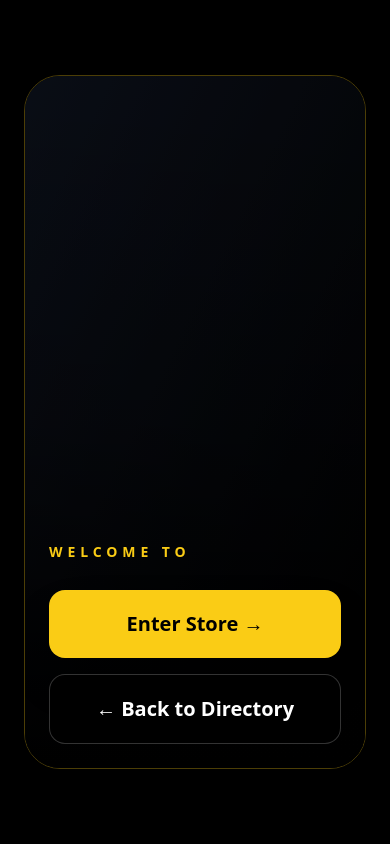
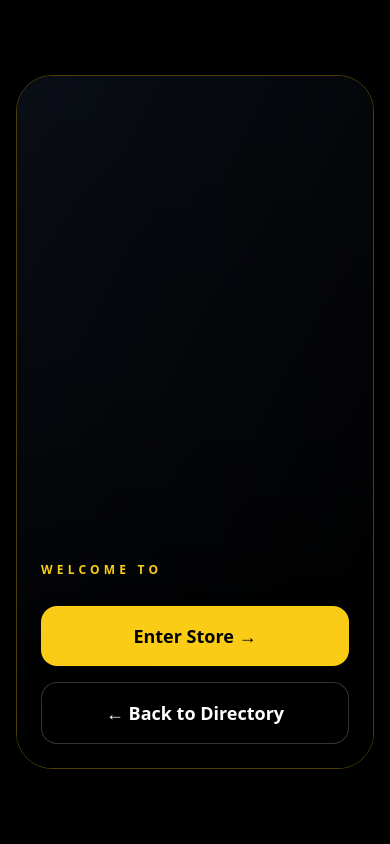
Before and after one commit to majicmall/majicmall, a Django app: template core/templates/mall/storefront_entry.html in a window 390 px wide. Run offline with Django 5.2, Linux system fonts and the light colour scheme; the template is opened without the code that fills it, so the values that code supplies are empty; some libraries are stand-ins or nearby versions.

Commit message:
Fix mobile storefront hero rendering

```diff
--- a/core/templates/mall/storefront_entry.html
+++ b/core/templates/mall/storefront_entry.html
@@ -6,19 +6,39 @@
 <title>{{ store.store_name }} | MajicMall Megaverse</title>
 <meta name="viewport" content="width=device-width, initial-scale=1.0">
 <script src="https://cdn.tailwindcss.com"></script>
+
+<style>
+  @media (max-width: 640px) {
+    .storefront-hero {
+      min-height: 78vh;
+      border-radius: 28px;
+    }
+
+    .storefront-hero-content {
+      min-height: 78vh;
+    }
+
+    .storefront-hero-img {
+      object-fit: cover;
+      object-position: center top;
+    }
+  }
+</style>
 </head>
 
 <body class="bg-black text-white min-h-screen">
 
-<main class="min-h-screen flex items-center justify-center px-6 py-10">
+<main class="min-h-screen flex items-center justify-center px-4 md:px-6 py-8 md:py-10">
 
-  <section class="relative w-full max-w-6xl rounded-[36px] overflow-hidden border border-yellow-400/30 shadow-2xl min-h-[82vh]">
+  <section class="storefront-hero relative w-full max-w-6xl rounded-[36px] overflow-hidden border border-yellow-400/30 shadow-2xl min-h-[82vh]">
 
     <!-- STOREFRONT HERO IMAGE -->
     {% if store.storefront_image %}
-    <img src="{{ store.storefront_image.url }}"
+      <img
+        src="{{ store.storefront_image.url }}"
         alt="{{ store.store_name }}"
-         class="absolute inset-0 w-full h-full object-cover">
+        class="storefront-hero-img absolute inset-0 w-full h-full object-cover object-center"
+      >
     {% else %}
       <div class="absolute inset-0 bg-gradient-to-br from-gray-900 to-black"></div>
     {% endif %}
@@ -30,49 +50,57 @@
     <div class="absolute inset-0 bg-gradient-to-t from-black via-black/20 to-transparent"></div>
 
     <!-- CONTENT -->
-  <div class="relative z-10 flex flex-col justify-end min-h-[82vh] p-6 md:p-14">
+    <div class="storefront-hero-content relative z-10 flex flex-col justify-end min-h-[82vh] p-6 md:p-14">
 
       {% if store.logo %}
-      <img src="{{ store.logo.url }}"
+        <img
+          src="{{ store.logo.url }}"
           alt="{{ store.store_name }}"
-           class="h-28 w-28 rounded-3xl object-cover bg-white border-4 border-white/20 shadow-2xl mb-6">
+          class="h-24 w-24 md:h-28 md:w-28 rounded-3xl object-cover bg-white border-4 border-white/20 shadow-2xl mb-6"
+        >
       {% endif %}
 
-    <div class="text-yellow-400 uppercase tracking-[0.35em] font-black text-sm mb-3">
+      <div class="text-yellow-400 uppercase tracking-[0.35em] font-black text-xs md:text-sm mb-3">
         Welcome To
       </div>
 
-    <h1 class="text-5xl md:text-7xl font-black leading-none mb-4 text-white drop-shadow-2xl">
+      <h1 class="text-4xl md:text-7xl font-black leading-none mb-4 text-white drop-shadow-2xl">
         {{ store.store_name }}
       </h1>
 
       {% if store.slogan %}
-      <p class="text-xl md:text-2xl text-white/90 font-medium mb-5 max-w-3xl">
+        <p class="text-lg md:text-2xl text-white/90 font-medium mb-5 max-w-3xl">
           {{ store.slogan }}
         </p>
       {% endif %}
 
       {% if store.description %}
-      <p class="text-white/80 text-lg leading-relaxed max-w-3xl mb-10">
+        <p class="text-white/80 text-base md:text-lg leading-relaxed max-w-3xl mb-8 md:mb-10">
           {{ store.description|truncatewords:40 }}
         </p>
       {% endif %}
 
       <div class="flex flex-col sm:flex-row gap-4">
 
-      <a href="{% url 'store-inside' store.slug %}"
-         class="px-10 py-5 rounded-2xl bg-yellow-400 text-black font-black text-xl hover:bg-yellow-300 transition text-center shadow-2xl">
+        <a
+          href="{% url 'store-inside' store.slug %}"
+          class="px-8 md:px-10 py-4 md:py-5 rounded-2xl bg-yellow-400 text-black font-black text-lg md:text-xl hover:bg-yellow-300 transition text-center shadow-2xl"
+        >
           Enter Store →
         </a>
 
         {% if store.zone %}
-        <a href="{% url 'zone-interior' zone_slug=store.zone.slug %}"
-           class="px-10 py-5 rounded-2xl bg-black/55 backdrop-blur-md text-white border border-white/20 font-bold text-xl hover:bg-black/70 transition text-center">
+          <a
+            href="{% url 'zone-interior' zone_slug=store.zone.slug %}"
+            class="px-8 md:px-10 py-4 md:py-5 rounded-2xl bg-black/55 backdrop-blur-md text-white border border-white/20 font-bold text-lg md:text-xl hover:bg-black/70 transition text-center"
+          >
             ← Back to {{ store.zone.name }}
           </a>
         {% else %}
-        <a href="{% url 'mall-directory' %}"
-           class="px-10 py-5 rounded-2xl bg-black/55 backdrop-blur-md text-white border border-white/20 font-bold text-xl hover:bg-black/70 transition text-center">
+          <a
+            href="{% url 'mall-directory' %}"
+            class="px-8 md:px-10 py-4 md:py-5 rounded-2xl bg-black/55 backdrop-blur-md text-white border border-white/20 font-bold text-lg md:text-xl hover:bg-black/70 transition text-center"
+          >
             ← Back to Directory
           </a>
         {% endif %}
@@ -82,6 +110,7 @@
     </div>
 
   </section>
+
 </main>
 
 </body>
```
Lines whose indentation alone changed are shown as unchanged.
